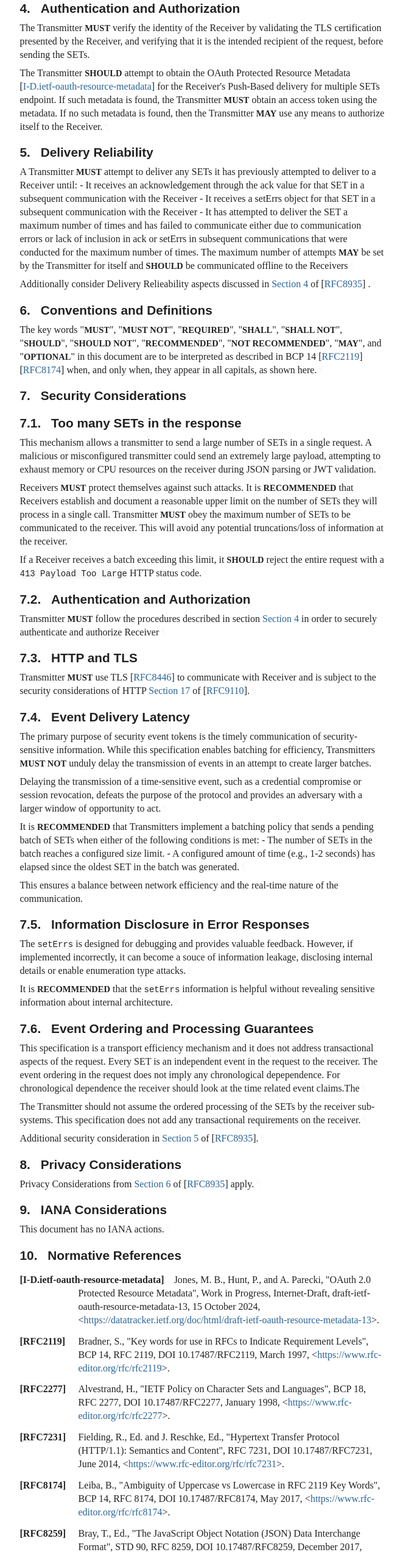
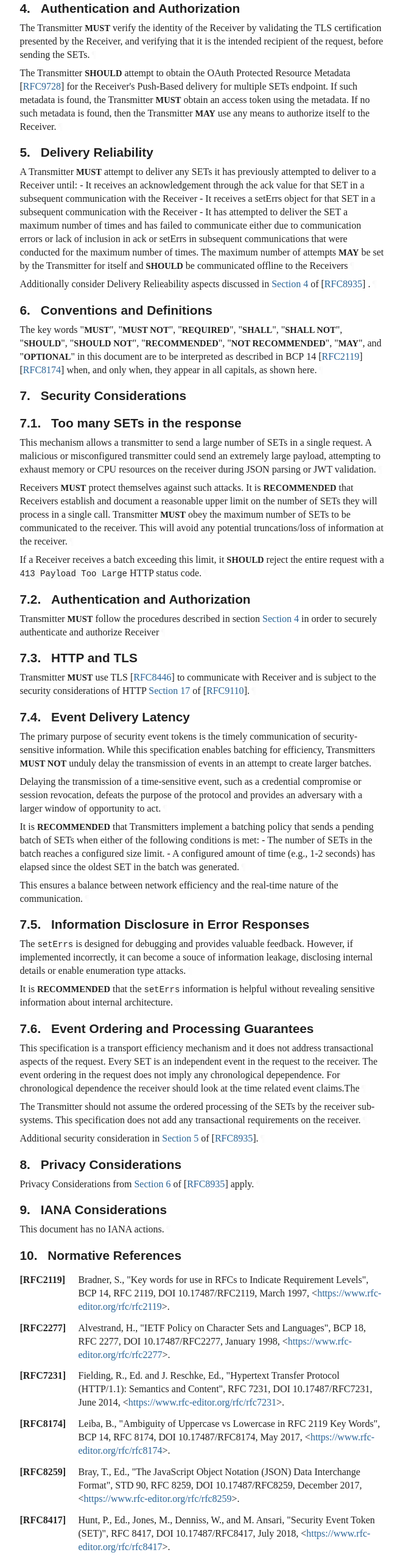
Before and after one commit to appsdesh/draft-deshpande-secevent-http-multi-set-push, a plain HTML site: page draft-deshpande-secevent-http-multi-set-push.html in a window 1280 px wide. Shown: the part 5900-8450 px from the top of the page at 61% size, without its empty margins (92-754 px from the left). Drawn offline with Linux system fonts and the light colour scheme; a web font is replaced by a local one.

Commit message:
Script updating gh-pages from 78fd65b. [ci skip]

```diff
--- a/draft-deshpande-secevent-http-multi-set-push.html
+++ b/draft-deshpande-secevent-http-multi-set-push.html
@@ -1496,7 +1496,7 @@ _Figure 5: Example Error Response (authentication_failed)<a href="#section-3.4.2
 the TLS certification presented by the Receiver, and verifying that
 it is the intended recipient of the request, before sending the SETs.<a href="#section-4-1" class="pilcrow">¶</a></p>
 <p id="section-4-2">The Transmitter <span class="bcp14">SHOULD</span> attempt to obtain the OAuth Protected Resource
-Metadata <span>[<a href="#I-D.ietf-oauth-resource-metadata" class="cite xref">I-D.ietf-oauth-resource-metadata</a>]</span> for the Receiver's Push-Based delivery for multiple SETs endpoint.  If such metadata is found, the Transmitter <span class="bcp14">MUST</span> obtain an access token using the metadata.
+Metadata <span>[<a href="#RFC9728" class="cite xref">RFC9728</a>]</span> for the Receiver's Push-Based delivery for multiple SETs endpoint.  If such metadata is found, the Transmitter <span class="bcp14">MUST</span> obtain an access token using the metadata.
 If no such metadata is found, then the Transmitter <span class="bcp14">MAY</span> use any means to
 authorize itself to the Receiver.<a href="#section-4-2" class="pilcrow">¶</a></p>
 </section>
@@ -1611,10 +1611,6 @@ appear in all capitals, as shown here.<a href="#section-6-1" class="pilcrow">¶<
 <a href="#section-10" class="section-number selfRef">10. </a><a href="#name-normative-references" class="section-name selfRef">Normative References</a>
       </h2>
 <dl class="references">
-<dt id="I-D.ietf-oauth-resource-metadata">[I-D.ietf-oauth-resource-metadata]</dt>
-      <dd>
-<span class="refAuthor">Jones, M. B.</span>, <span class="refAuthor">Hunt, P.</span>, and <span class="refAuthor">A. Parecki</span>, <span class="refTitle">"OAuth 2.0 Protected Resource Metadata"</span>, <span class="refContent">Work in Progress</span>, <span class="seriesInfo">Internet-Draft, draft-ietf-oauth-resource-metadata-13</span>, <time datetime="2024-10-15" class="refDate">15 October 2024</time>, <span>&lt;<a href="https://datatracker.ietf.org/doc/html/draft-ietf-oauth-resource-metadata-13">https://datatracker.ietf.org/doc/html/draft-ietf-oauth-resource-metadata-13</a>&gt;</span>. </dd>
-<dd class="break"></dd>
 <dt id="RFC2119">[RFC2119]</dt>
       <dd>
 <span class="refAuthor">Bradner, S.</span>, <span class="refTitle">"Key words for use in RFCs to Indicate Requirement Levels"</span>, <span class="seriesInfo">BCP 14</span>, <span class="seriesInfo">RFC 2119</span>, <span class="seriesInfo">DOI 10.17487/RFC2119</span>, <time datetime="1997-03" class="refDate">March 1997</time>, <span>&lt;<a href="https://www.rfc-editor.org/rfc/rfc2119">https://www.rfc-editor.org/rfc/rfc2119</a>&gt;</span>. </dd>
@@ -1648,8 +1644,12 @@ appear in all capitals, as shown here.<a href="#section-6-1" class="pilcrow">¶<
 <span class="refAuthor">Backman, A., Ed.</span>, <span class="refAuthor">Jones, M., Ed.</span>, <span class="refAuthor">Scurtescu, M.</span>, <span class="refAuthor">Ansari, M.</span>, and <span class="refAuthor">A. Nadalin</span>, <span class="refTitle">"Push-Based Security Event Token (SET) Delivery Using HTTP"</span>, <span class="seriesInfo">RFC 8935</span>, <span class="seriesInfo">DOI 10.17487/RFC8935</span>, <time datetime="2020-11" class="refDate">November 2020</time>, <span>&lt;<a href="https://www.rfc-editor.org/rfc/rfc8935">https://www.rfc-editor.org/rfc/rfc8935</a>&gt;</span>. </dd>
 <dd class="break"></dd>
 <dt id="RFC9110">[RFC9110]</dt>
+      <dd>
+<span class="refAuthor">Fielding, R., Ed.</span>, <span class="refAuthor">Nottingham, M., Ed.</span>, and <span class="refAuthor">J. Reschke, Ed.</span>, <span class="refTitle">"HTTP Semantics"</span>, <span class="seriesInfo">STD 97</span>, <span class="seriesInfo">RFC 9110</span>, <span class="seriesInfo">DOI 10.17487/RFC9110</span>, <time datetime="2022-06" class="refDate">June 2022</time>, <span>&lt;<a href="https://www.rfc-editor.org/rfc/rfc9110">https://www.rfc-editor.org/rfc/rfc9110</a>&gt;</span>. </dd>
+<dd class="break"></dd>
+<dt id="RFC9728">[RFC9728]</dt>
     <dd>
-<span class="refAuthor">Fielding, R., Ed.</span>, <span class="refAuthor">Nottingham, M., Ed.</span>, and <span class="refAuthor">J. Reschke, Ed.</span>, <span class="refTitle">"HTTP Semantics"</span>, <span class="seriesInfo">STD 97</span>, <span class="seriesInfo">RFC 9110</span>, <span class="seriesInfo">DOI 10.17487/RFC9110</span>, <time datetime="2022-06" class="refDate">June 2022</time>, <span>&lt;<a href="https://www.rfc-editor.org/rfc/rfc9110">https://www.rfc-editor.org/rfc/rfc9110</a>&gt;</span>. </dd>
+<span class="refAuthor">Jones, M.B.</span>, <span class="refAuthor">Hunt, P.</span>, and <span class="refAuthor">A. Parecki</span>, <span class="refTitle">"OAuth 2.0 Protected Resource Metadata"</span>, <span class="seriesInfo">RFC 9728</span>, <span class="seriesInfo">DOI 10.17487/RFC9728</span>, <time datetime="2025-04" class="refDate">April 2025</time>, <span>&lt;<a href="https://www.rfc-editor.org/rfc/rfc9728">https://www.rfc-editor.org/rfc/rfc9728</a>&gt;</span>. </dd>
 <dd class="break"></dd>
 </dl>
 </section>
```
Also changed, not shown: draft-deshpande-secevent-http-multi-set-push.txt.
